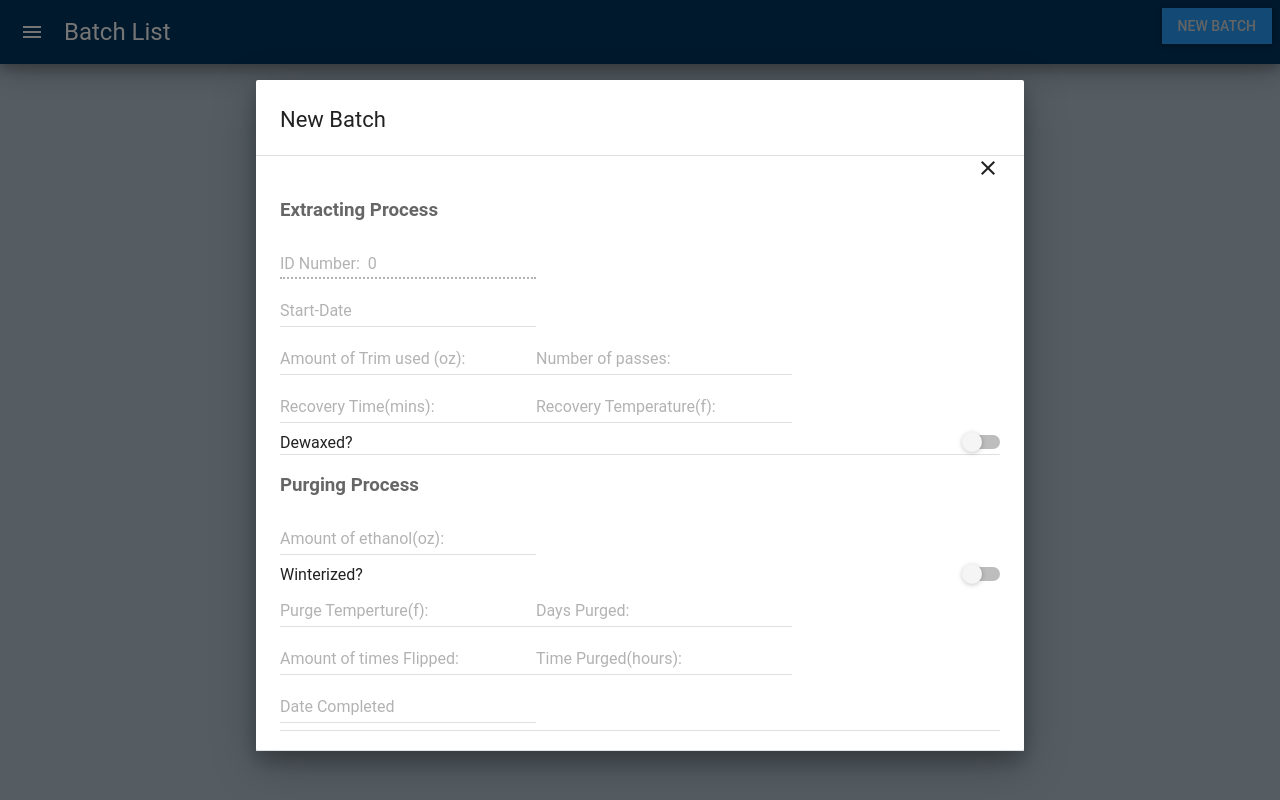
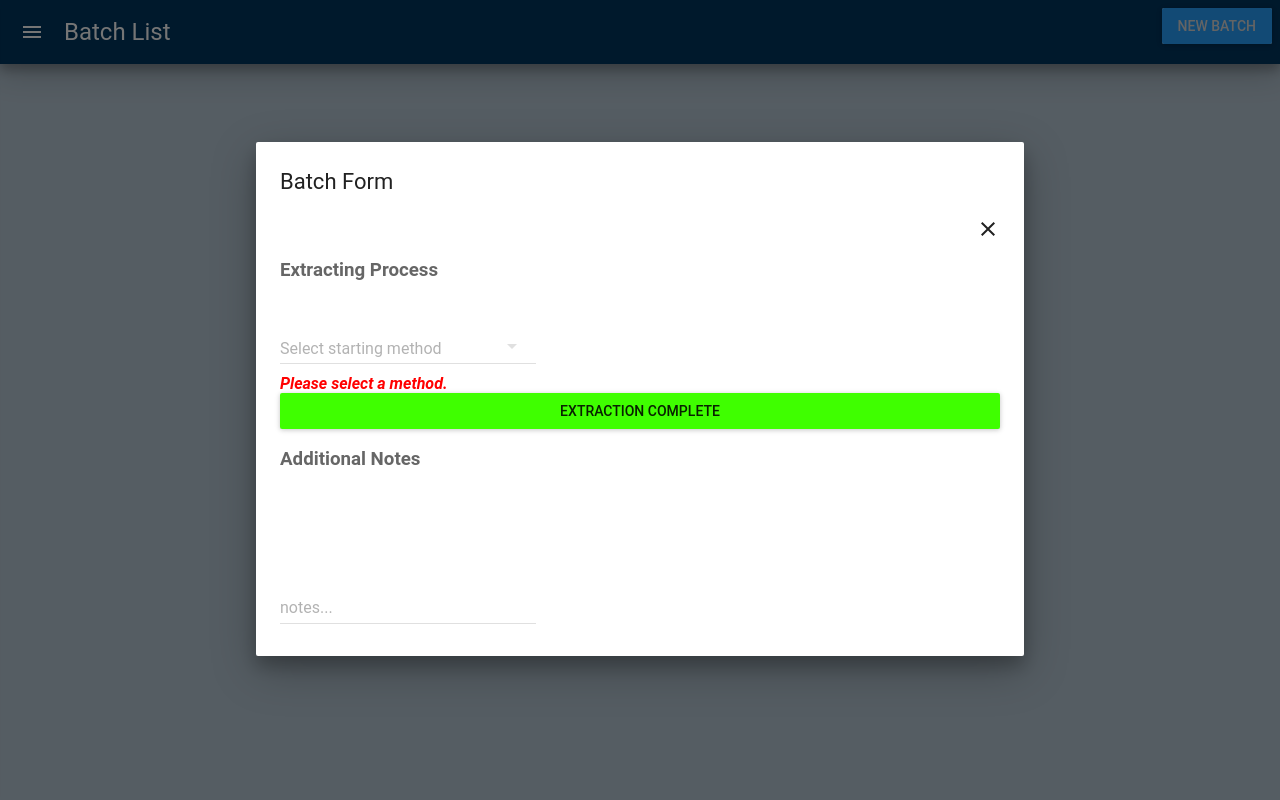
Before and after one commit to Rhillx/subzero-manager-v2-client, a React (Create React App) app: page /batches in a window 1280 px wide. Both pictures are taken after a click on the button "NEW BATCH". Built offline with nearby package versions, Linux system fonts and the light colour scheme.

Commit message:
included batch form to mysql db and added state changes

```diff
--- a/src/Components/BatchForm.js
+++ b/src/Components/BatchForm.js
@@ -18,18 +18,241 @@ class BatchForm extends Component{
         wzToggled: false,
         wzValue: 1,
         prodUseValue: 1,
+        startingMethodVal: null,
+        extractionComplete: false,
+        purgeComplete: false,
+
+        // startingMethod: null,
+        material_amount: null,
+        passes: null,
+        soak_time: null,
+        recovery_time: null,
+        recovery_temp: null,
+        ethanol_amount: null,
+        dry_ice_amount: null,
+        wz_time: null,
+
+        purge_temp: null,
+        flips: null,
+        purge_time: null,
+
+        total_yield: null,
+        carts_produced: null,
+        use_case: null,
     }
 
+//FUCNTION TO HANDLE STARTING METHOD CHANGE
+    handleStartingMethod = (e, i, val) => {this.setState({startingMethodVal: val})}
+///////////////////////////////////////////
 
+//RENDER FORM FOR SELECTED STARTING METHOD
+    renderExtractionForm = () => {
+         if(this.state.startingMethodVal === "BHO"){
+             return (
+                <div>
+                    <TextField
+                        hintText="Amount of Trim used (oz):"
+                        type="number"
+                        onChange = {(e)=> this.setState({material_amount: e.target.value})}
+                        />
+                    <br/>
+                    <TextField
+                        hintText="Number of passes:"
+                        type="number"
+                        onChange = {(e)=> this.setState({passes: e.target.value})}
+                        />
+                     <br/>
+                    <TextField
+                        hintText="Recovery Time(mins):"
+                        type="number"
+                        onChange={(e)=> this.setState({recovery_time: e.target.value})}
+                        />
+                     <br/>
+                    <TextField
+                        hintText="Recovery Temperature(f):"
+                        type="number"
+                        onChange = {(e)=> this.setState({recovery_temp: e.target.value})}
+                        />
+                      <br/>
+                    <TextField
+                        hintText="Amount of Dry Ice:"
+                        type="number"
+                        onChange = {(e)=>this.setState({dry_ice_amount: e.target.value})}
+                        />
+                </div>
+                );
+         } else if (this.state.startingMethodVal === "QWET"){
+             return (
+                <div>
+                    <TextField
+                        hintText="Amount of Trim used (oz):"
+                        type="number"
+                        onChange = {(e)=> this.setState({material_amount: e.target.value})}
+                        />
+                    <br/>
+                     <TextField
+                        hintText="Amount of Ethanol(oz):"
+                        type="number"
+                        onChange={(e)=>this.setState({ethanol_amount: e.target.value})}
+                        />
+                    <br/>
+                    <TextField
+                        hintText="Soak Time:"
+                        type="number"
+                        onChange = {(e)=>this.setState({soak_time: e.target.value})}
+                        />
+                     <br/>
+                     <TextField
+                        hintText="Recovery Time(mins):"
+                        type="number"
+                        onChange={(e)=> this.setState({recovery_time: e.target.value})}
+                        />
+                     <br/>
+                    <TextField
+                        hintText="Recovery Temperature(f):"
+                        type="number"
+                        onChange = {(e)=> this.setState({recovery_temp: e.target.value})}
+                        />
+                      <br/>
+                    <TextField
+                        hintText="Amount of Dry Ice:"
+                        type="number"
+                        onChange = {(e)=>this.setState({dry_ice_amount: e.target.value})}
+                        />
+                </div>
+                )
+         } else {
+             return <span className="extractionText"> Please select a method.</span>
+         }
+
+
+     };
+//////////////////////////////////////////
+
+//RENDER WINTERIZATION TOGGLE FOR BHO
+     renderWzToggle = () => {
+         if(this.state.startingMethod === 1){
+         return  <Toggle
+                    label="Winterized?"
+                    onToggle={this.handleWzToggle}
+                    toggled={this.state.wzToggled}
+
+                />
+         }
+     };
+
+
+/////////////////////////////////////
+
+// RENDER PURGE PART OF FORM
+    renderPurgeForm = () => {
+         if(this.state.extractionComplete){
+             return (
+                 <div>
+                 <h3> Purging Process </h3>
+
+                    <TextField
+                        hintText="Purge Temperture(f):"
+                        type="number"
+                        onChange={(e)=>this.setState({purge_temp: e.target.value})}
+                    />
+                     <br/>
+                    <TextField
+                        hintText="Amount of times Flipped:"
+                        type="number"
+                        onChange={(e)=>this.setState({flips: e.target.value})}
+
+                    />
+                     <br/>
+                    <TextField
+                        hintText="Time Purged(hours):"
+                        type="number"
+                        onChange={(e)=> this.setState({purge_time: e.target.value})}
+                    />
+                    <br/>
+                    <RaisedButton
+                        label="Purge Complete"
+                        fullWidth={true}
+                        backgroundColor='#fff200'
+                        onClick={this.completePurge}
+                    />
+                    <Divider/>
+                </div>
+             )
+         }
+     };
+
+/////////////////////////////
+
+//RENDER PRODUCTION FORM
+    renderProductionForm = () => {
+         if(this.state.purgeComplete){
+             return(
+                <div>
+                    <h3>Production Process</h3>
+
+                    <TextField
+                        hintText="Total Yield(gm):"
+                        type="number"
+                        onChange={(e)=>this.setState({total_yield: e.target.value})}
+                    />
+                    < br/>
+                    <SelectField
+                                floatingLabelText="Used For:"
+                                value={this.state.prodUseValue}
+                                onChange={this.handleProdUseValueOnChange}
+                            >
+                                <MenuItem value={1} primaryText="Oil" />
+                                <MenuItem value={2} primaryText="Shatter" />
+                                <MenuItem value={3} primaryText="Wax"/>
+                            </SelectField>
+                            <br/>
+                    {this.renderOilOptions()}
+                    <Divider/>
+                </div>
+             )
+        }
+     }
+////////////////////////
+
+//FUNCTION WHEN EXTRACTION IS COMPLETE
+    completeExtraction = () => {this.setState({extractionComplete:true})}
+
+/////////////////////////////////////
+
+//FUCNTION WHEN PURGE IS COMPLETE
+    completePurge = () => {this.setState({purgeComplete: true})}
+/////////////////////////////////
+
+//RENDER BATCH COMPLETE BUTTON
+    renderBatchCompleteBtn = () => {
+         if(this.state.purgeComplete){
+            return (
+                <RaisedButton
+                    label="Batch Complete"
+                    fullWidth={true}
+                    backgroundColor="#ff0000"
+                    />
+            )
+         }
+     }
+
+/////////////////////////////
+
+//HANDLE WZ VALUE CHANGE
     handleWzValueOnChange = (event, index, value) =>{
         this.setState({wzValue: value})
     }
-
-    handleProdUseValueOnChange = (event, index, value)=>{
-        this.setState({prodUseValue: value})
-    }
+////////////////////////
 
 
+//HANDLE  PRODUCT USE VALUE
+    handleProdUseValueOnChange = (e, index, value)=>{
+        this.setState({prodUseValue: value, use_case: e.target.value})
+    }
+/////////////////////////
+
+//
     handleToggle=()=>{
         if(!this.state.dewaxToggled){
             this.setState({dewaxToggled: true})
@@ -49,7 +272,7 @@ class BatchForm extends Component{
            return (
                <div>
                <TextField hintText="Time Dewaxed (mins):" type="number"/>
-               <br/>
+               br//>
                </div>
             );
        }
@@ -62,7 +285,7 @@ class BatchForm extends Component{
                 <TextField
                     hintText="Time Winterized:"
                     />
-                    <br/>
+                   < br/>
                 <SelectField
                     floatingLabelText="Method Used"
                     value={this.state.wzValue}
@@ -93,14 +316,11 @@ class BatchForm extends Component{
 
     render(){
         const idVal = "ID Number: "+" " + 0
-
-
         console.log(this.state)
-        console.log(this.props)
         return(
 
         <Dialog
-            title="New Batch"
+            title="Batch Form"
             open={this.props.open}
             autoScrollBodyContent={true}
             onRequestClose={this.props.close}
@@ -110,118 +330,44 @@ class BatchForm extends Component{
         </div>
 
         <h3>Extracting Process</h3>
-        <TextField
-            name="ID"
-            disabled
-            id="0"
-            // type="number"
-            value={idVal}
+
+        <SelectField
+            floatingLabelText="Select starting method"
+            value={this.state.startingMethodVal}
+            onChange={this.handleStartingMethod}
+            >
+                <MenuItem value={"BHO"} primaryText="BHO"/>
+                <MenuItem value={"QWET"} primaryText="QWET"/>
+        </SelectField>
+
+        <br/>
+
+        {this.renderExtractionForm()}
+        {this.renderWzToggle()}
+        {this.renderWzOptions()}
+        <br/>
+        <RaisedButton
+            label="Extraction Complete"
+            fullWidth={true}
+            backgroundColor='#3fff00'
+            onClick={this.completeExtraction}
         />
-        <DatePicker
-            hintText="Start-Date"
-            />
-
-        <TextField
-            hintText="Amount of Trim used (oz):"
-            type="number"
-            />
-        <TextField
-            hintText="Number of passes:"
-            type="number"
-            />
-        <TextField
-            hintText="Recovery Time(mins):"
-            type="number"
-            />
-        <TextField
-            hintText="Recovery Temperature(f):"
-            type="number"
-            />
-        <Toggle
-            label="Dewaxed?"
-            onToggle={this.handleToggle}
-            toggled={this.state.dewaxToggled}
-
-            />
-
-            {this.renderDewaxTime()}
+        <Divider/>
+        {this.renderPurgeForm()}
+        {this.renderProductionForm()}
 
 
-        <Divider/>
-        <h3> Purging Process </h3>
-        <TextField
-            hintText="Amount of ethanol(oz):"
-            type="number"
-        />
-        <Toggle
-            label="Winterized?"
-            onToggle={this.handleWzToggle}
-            toggled={this.state.wzToggled}
-
-        />
-        {this.renderWzOptions()}
-        <TextField
-            hintText="Purge Temperture(f):"
-            type="number"
-        />
-        <TextField
-            hintText="Days Purged:"
-            type="number"
-        />
-
-        <TextField
-            hintText="Amount of times Flipped:"
-            type="number"
-        />
-        <TextField
-            hintText="Time Purged(hours):"
-            type="number"
-        />
-        <DatePicker
-            hintText="Date Completed"
-        />
-        <Divider/>
-        <h3>Production Process</h3>
-
-        <TextField
-            hintText="Total Yield(gm):"
-            type="number"
-        />
-        <br/>
-        <SelectField
-                    floatingLabelText="Used For:"
-                    value={this.state.prodUseValue}
-                    onChange={this.handleProdUseValueOnChange}
-                >
-                    <MenuItem value={1} primaryText="Oil" />
-                    <MenuItem value={2} primaryText="Shatter" />
-                    <MenuItem value={3} primaryText="Wax"/>
-                </SelectField>
-                <br/>
-        {this.renderOilOptions()}
-        <Divider/>
         <h3>Additional Notes</h3>
             <TextField
                 hintText="notes..."
                 multiLine={true}
                 rows={5}
                 rowsMax={5}
-                />
-                <br/>
+            />
+            <br/>
 
-        <RaisedButton>Complete</RaisedButton>
-
-
-
-
-
-
-
-
-
-
-
-        </Dialog>
+        {this.renderBatchCompleteBtn()}
+    </Dialog>
         )
     }
 }
--- a/src/index.css
+++ b/src/index.css
@@ -176,3 +176,8 @@ footer{
   align-items: center;
   padding: 10px;
 }
+.extractionText{
+  color: red;
+  font-style: italic;
+  font-weight: bold;
+}
```
